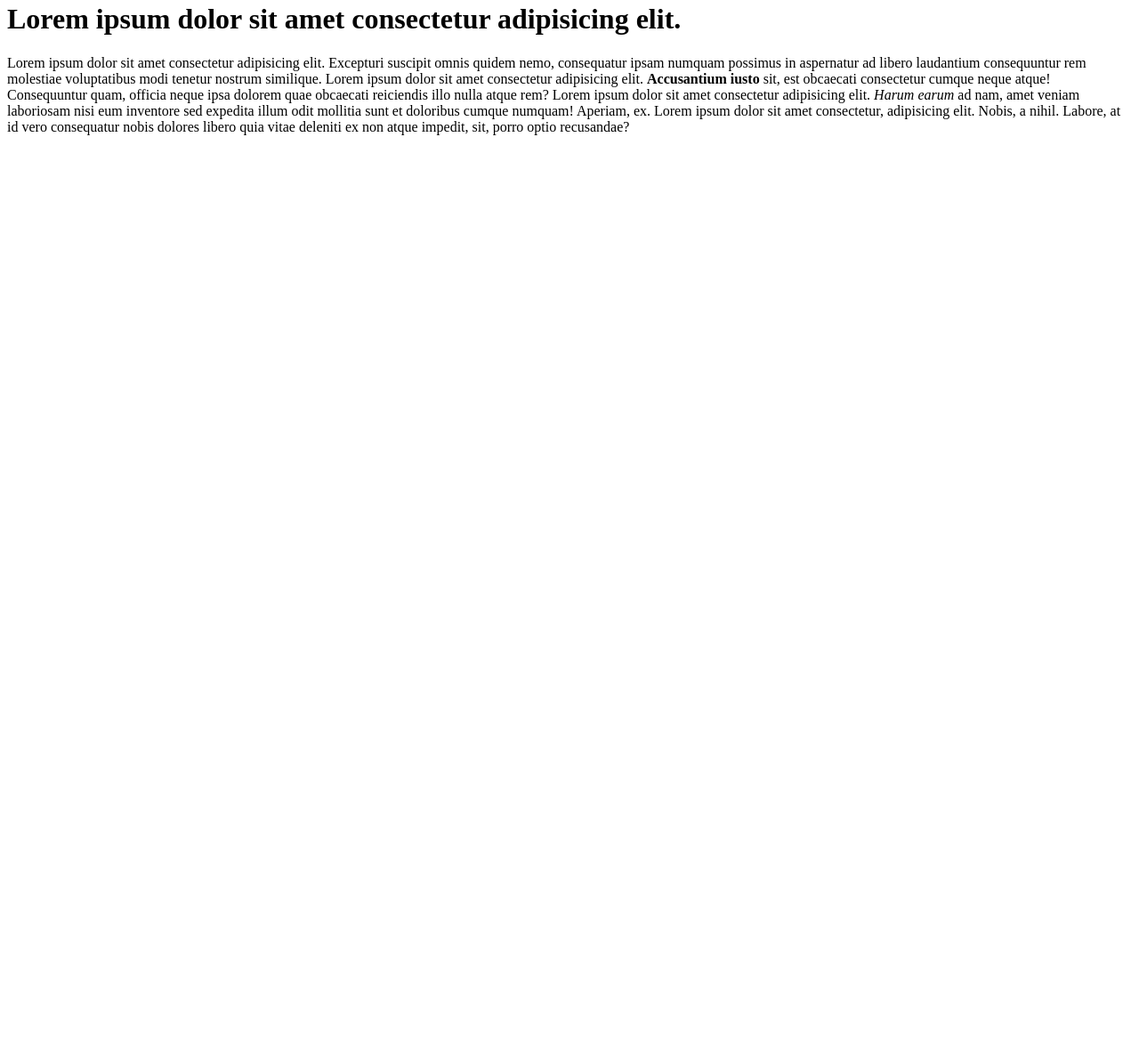
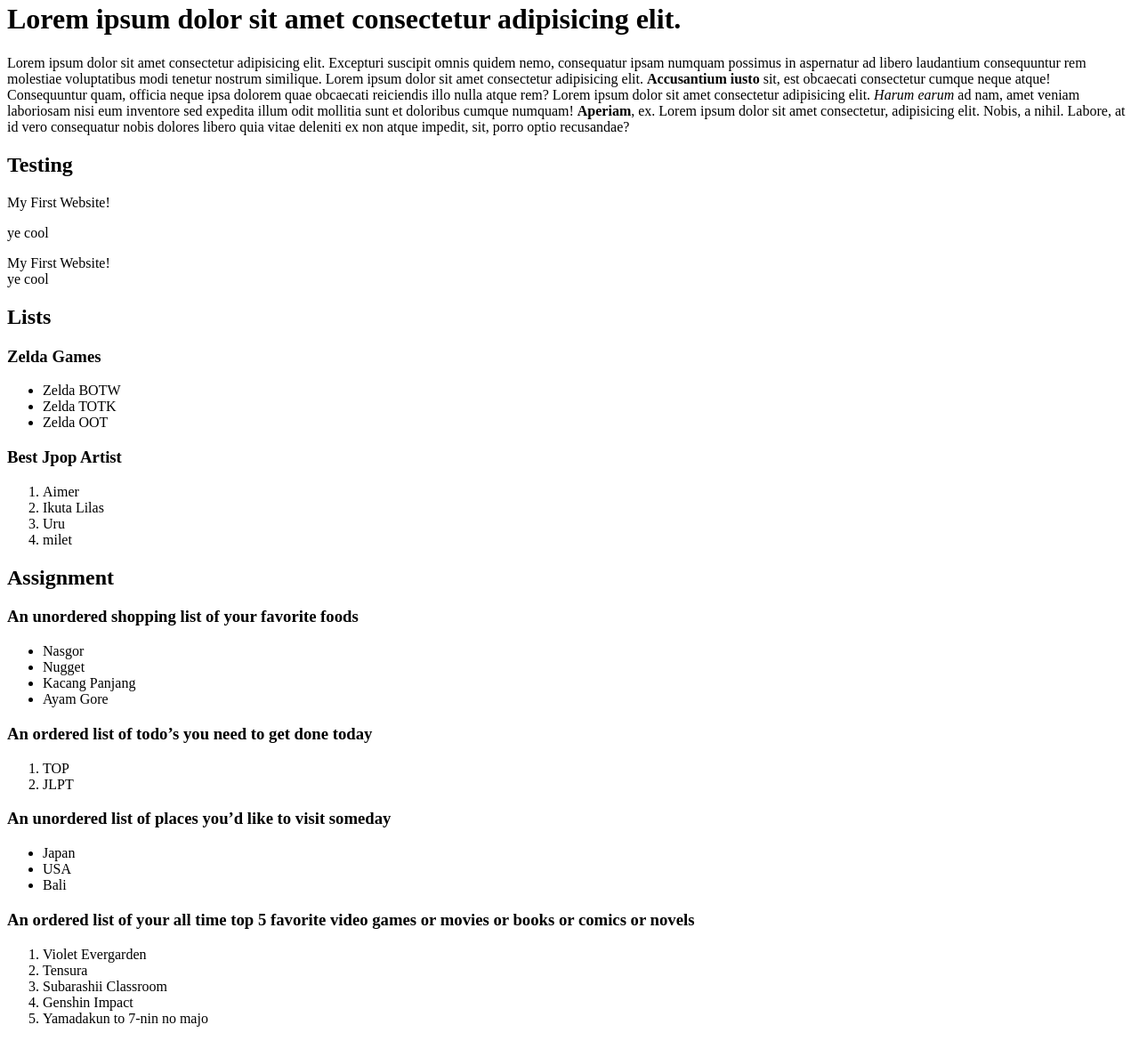
Before and after one commit to MichaelJohansyah/the_odin_project, a plain HTML site: page html-boilerplate/index.html in a window 1280 px wide. Shown: the part 18-1188 px from the top of the page at 89% size. Before the commit the page ends 800 px from the top, so only its background shows below. Drawn offline with Linux system fonts and the light colour scheme.

Commit message:
Update index.html

```diff
--- a/html-boilerplate/index.html
+++ b/html-boilerplate/index.html
@@ -8,20 +8,87 @@
     <title>Test HTML TOP</title>
   </head>
   <body>
+    <div>
       <h1>Lorem ipsum dolor sit amet consectetur adipisicing elit.</h1>
       <p>
         Lorem ipsum dolor sit amet consectetur adipisicing elit. Excepturi
         suscipit omnis quidem nemo, consequatur ipsam numquam possimus in
         aspernatur ad libero laudantium consequuntur rem molestiae voluptatibus
         modi tenetur nostrum similique. Lorem ipsum dolor sit amet consectetur
-      adipisicing elit. <strong>Accusantium iusto</strong> sit, est obcaecati consectetur cumque
-      neque atque! Consequuntur quam, officia neque ipsa dolorem quae obcaecati
-      reiciendis illo nulla atque rem? Lorem ipsum dolor sit amet consectetur
-      adipisicing elit. <em>Harum earum</em> ad nam, amet veniam laboriosam nisi eum
-      inventore sed expedita illum odit mollitia sunt et doloribus cumque
-      numquam! Aperiam, ex. Lorem ipsum dolor sit amet consectetur, adipisicing
-      elit. Nobis, a nihil. Labore, at id vero consequatur nobis dolores libero
-      quia vitae deleniti ex non atque impedit, sit, porro optio recusandae?
+        adipisicing elit. <strong>Accusantium iusto</strong> sit, est obcaecati
+        consectetur cumque neque atque! Consequuntur quam, officia neque ipsa
+        dolorem quae obcaecati reiciendis illo nulla atque rem? Lorem ipsum
+        dolor sit amet consectetur adipisicing elit. <em>Harum earum</em> ad
+        nam, amet veniam laboriosam nisi eum inventore sed expedita illum odit
+        mollitia sunt et doloribus cumque numquam! <b>Aperiam</b>, ex. Lorem
+        ipsum dolor sit amet consectetur, adipisicing elit. Nobis, a nihil.
+        Labore, at id vero consequatur nobis dolores libero quia vitae deleniti
+        ex non atque impedit, sit, porro optio recusandae?
       </p>
+    </div>
+
+    <div>
+      <h2>Testing</h2>
+      <p>My First Website!</p>
+      <p>ye cool</p>
+
+      <p>
+        My First Website!
+        <br />
+        ye cool
+      </p>
+    </div>
+
+    <div>
+      <h2>Lists</h2>
+
+      <h3>Zelda Games</h3>
+      <ul>
+        <li>Zelda BOTW</li>
+        <li>Zelda TOTK</li>
+        <li>Zelda OOT</li>
+      </ul>
+
+      <h3>Best Jpop Artist</h3>
+      <ol>
+        <li>Aimer</li>
+        <li>Ikuta Lilas</li>
+        <li>Uru</li>
+        <li>milet</li>
+      </ol>
+    </div>
+
+    <div>
+      <h2>Assignment</h2>
+      <h3>An unordered shopping list of your favorite foods</h3>
+      <ul>
+        <li>Nasgor</li>
+        <li>Nugget</li>
+        <li>Kacang Panjang</li>
+        <li>Ayam Gore</li>
+      </ul>
+      <h3>An ordered list of todo’s you need to get done today</h3>
+      <ol>
+        <li>TOP</li>
+        <li>JLPT</li>
+      </ol>
+      <h3>An unordered list of places you’d like to visit someday</h3>
+      <ul>
+        <li>Japan</li>
+        <li>USA</li>
+        <li>Bali</li>
+      </ul>
+      <h3>
+        An ordered list of your all time top 5 favorite video games or movies or
+        books or comics or novels
+      </h3>
+      <ol>
+        <li>Violet Evergarden</li>
+        <li>Tensura</li>
+        <li>Subarashii Classroom</li>
+        <li>Genshin Impact</li>
+        <li>Yamadakun to 7-nin no majo</li>
+      </ol>
+    </div>
   </body>
 </html>
```
Lines whose indentation alone changed are shown as unchanged.
